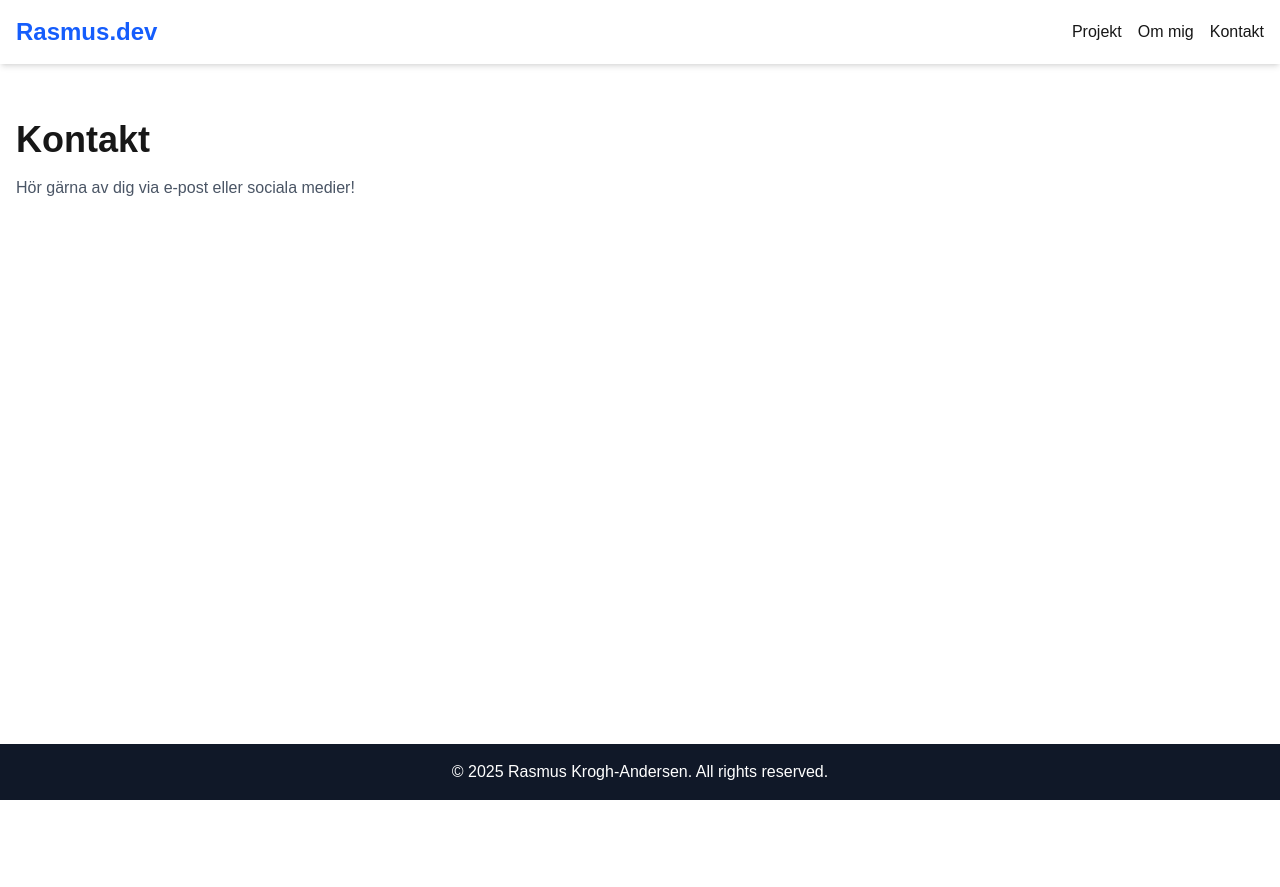
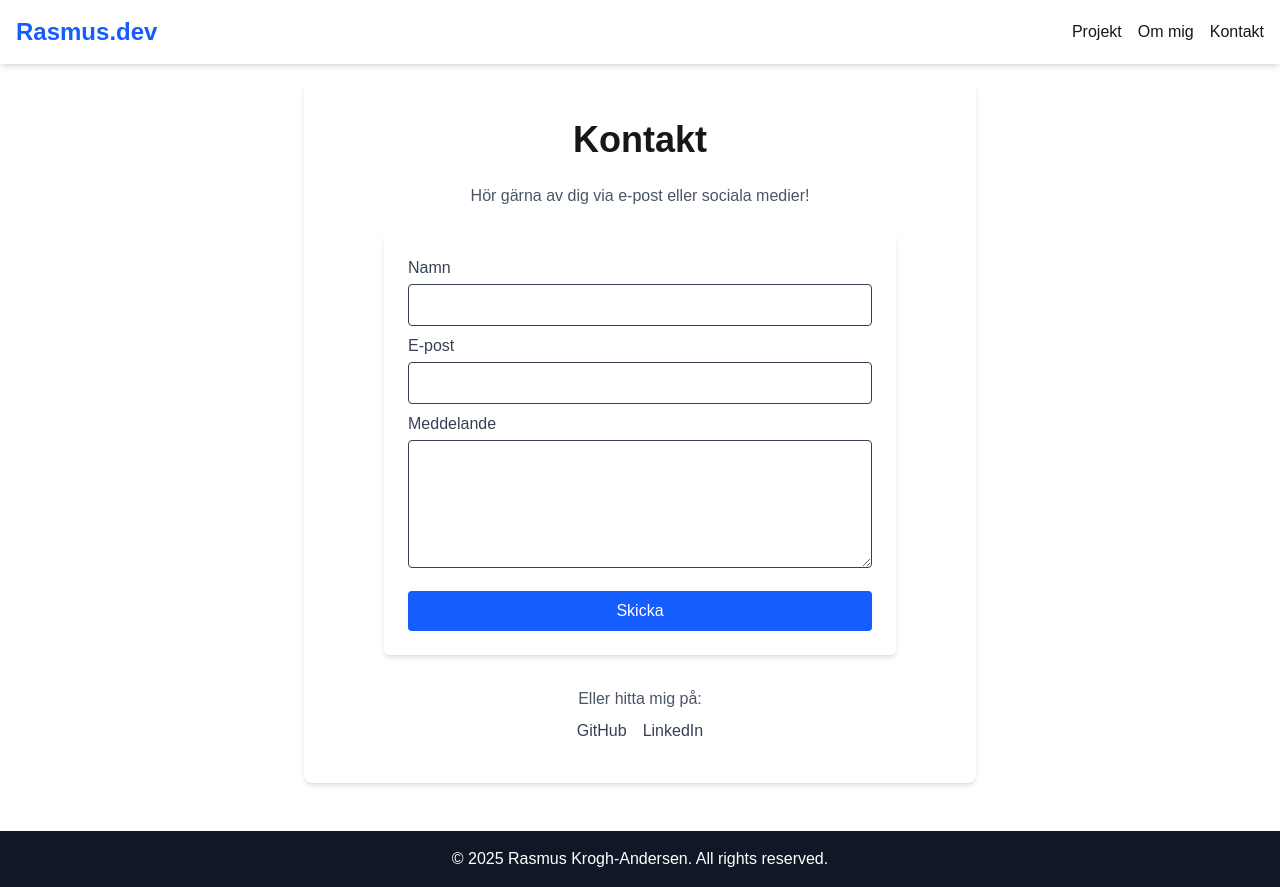
Before and after one commit to Rasmuskrogh/Portfolio-page-next.js, a Next.js app: page /contact in a window 1280 px wide. Before the commit the page ends 800 px from the top, so only its background shows below. Built offline with nearby package versions, Linux system fonts and the light colour scheme.

Commit message:
added basic content for contact, about and projects. Added 3 projects with links, A working contact form and animations for the hamburner menu

```diff
--- /dev/null
+++ b/app/api/contact/route.ts
@@ -0,0 +1,41 @@
+import { NextResponse } from "next/server";
+const nodemailer = require("nodemailer");
+
+export async function POST(req: Request) {
+  try {
+    console.log(process.env.EMAIL_USER);
+    const { name, email, message } = await req.json();
+
+    // Konfigurera nodemailer-transportören
+    const transporter = nodemailer.createTransport({
+      service: "gmail", // Ändra om du använder en annan leverantör
+      auth: {
+        user: process.env.EMAIL_USER, // Din e-postadress
+        pass: process.env.EMAIL_PASS, // Använd ett app-lösenord om du använder Gmail
+      },
+      tls: {
+        rejectUnauthorized:
+          process.env.NODE_ENV === "development" ? false : true,
+      },
+    });
+
+    // Konfigurera e-postmeddelandet
+    const mailOptions = {
+      from: email,
+      to: process.env.EMAIL_USER, // Din egen e-postadress
+      subject: `Nytt meddelande från ${name}`,
+      text: `Namn: ${name}\nE-post: ${email}\n\nMeddelande:\n${message}`,
+    };
+
+    // Skicka e-post
+    await transporter.sendMail(mailOptions);
+
+    return NextResponse.json({ success: true, message: "E-post skickad!" });
+  } catch (error) {
+    console.error("E-postfel:", error);
+    return NextResponse.json(
+      { success: false, message: "Misslyckades att skicka e-post." },
+      { status: 500 }
+    );
+  }
+}
--- a/app/contact/page.tsx
+++ b/app/contact/page.tsx
@@ -1,11 +1,38 @@
+import ContactForm from "@/components/ContactForm";
+
 export default function ContactPage() {
   return (
-    <section className="container mx-auto py-10">
-      <h1 className="text-4xl font-bold">Kontakt</h1>
-      <p className="mt-4 text-gray-600">
+    <section className="container mx-auto max-w-2xl py-10 px-6 bg-white shadow-md rounded-lg">
+      <h1 className="text-4xl font-bold text-center mb-6">Kontakt</h1>
+      <p className="text-gray-600 text-center mb-6">
         Hör gärna av dig via e-post eller sociala medier!
       </p>
-      {/* Här kan vi senare lägga in ett kontaktformulär */}
+
+      {/* Kontaktformulär (Client Component) */}
+      <ContactForm />
+
+      {/* Sociala länkar */}
+      <div className="mt-8 text-center">
+        <p className="text-gray-600">Eller hitta mig på:</p>
+        <div className="flex justify-center space-x-4 mt-2">
+          <a
+            href="https://github.com/RasmusKrogh"
+            target="_blank"
+            rel="noopener noreferrer"
+            className="text-gray-700 hover:text-blue-600 transition"
+          >
+            GitHub
+          </a>
+          <a
+            href="https://www.linkedin.com/in/rasmus-krogh-andersen-7b4a421b9/"
+            target="_blank"
+            rel="noopener noreferrer"
+            className="text-gray-700 hover:text-blue-600 transition"
+          >
+            LinkedIn
+          </a>
+        </div>
+      </div>
     </section>
   );
 }
--- a/app/projects/[slug]/page.tsx
+++ b/app/projects/[slug]/page.tsx
@@ -5,8 +5,8 @@ interface ProjectPageProps {
 export default function ProjectPage({ params }: ProjectPageProps) {
   return (
     <section className="container mx-auto py-10">
-      <h1 className="text-4xl font-bold">Projekt: {params.slug}</h1>
-      <p className="mt-4 text-gray-600">
+      <h1 className="text-4xl font-bold mb-4">Projekt: {params.slug}</h1>
+      <p className="text-gray-600">
         Detaljerad information om projektet "{params.slug}".
       </p>
     </section>
--- a/app/projects/page.tsx
+++ b/app/projects/page.tsx
@@ -1,11 +1,67 @@
+import Link from "next/link";
+
+const projects = [
+  {
+    title: "Have You Scene It?",
+    description: "En filmapplikation där användare kan betygsätta filmer.",
+    link: "https://havyousceneit.netlify.app/",
+    slug: "have-you-scene-it",
+  },
+  {
+    title: "Cocktail Wiki",
+    description:
+      "En interaktiv webbapp där du kan utforska och lära dig om olika cocktails, deras ingredienser och hur de tillagas.",
+    link: "https://earnest-sunflower-1acf67.netlify.app/",
+    slug: "cocktail-wiki",
+  },
+  {
+    title: "Ashley Perl",
+    description: "En personlig portfoliosida byggd för en klient.",
+    link: "https://ashleyperl.com/",
+    slug: "ashley-perl",
+  },
+];
+
 export default function ProjectsPage() {
   return (
-    <section className="container mx-auto py-10">
-      <h1 className="text-4xl font-bold">Mina projekt</h1>
-      <p className="mt-4 text-gray-600">
-        Här är några av de projekt jag har jobbat på.
+    <section className="container mx-auto py-16 px-6">
+      <h1 className="text-4xl font-bold text-center mb-6">Mina projekt</h1>
+      <p className="text-gray-600 text-center mb-12 max-w-2xl mx-auto">
+        Här är några av de projekt jag har jobbat på. Klicka på ett projekt för
+        att läsa mer eller besöka det live.
       </p>
-      {/* Här kommer en lista av projekt senare */}
+
+      <div className="grid gap-8 sm:grid-cols-2 lg:grid-cols-3">
+        {projects.map((project) => (
+          <div
+            key={project.slug}
+            className="group bg-white rounded-lg shadow-lg overflow-hidden border border-gray-200 transition-transform transform hover:scale-[1.02] hover:shadow-xl flex flex-col"
+          >
+            <div className="flex-1 p-6">
+              <h2 className="text-xl font-semibold text-gray-900 mb-2">
+                {project.title}
+              </h2>
+              <p className="text-gray-700 mb-4">{project.description}</p>
+            </div>
+            <div className="flex gap-4 p-6 bg-gray-100">
+              <Link
+                href={`/projects/${project.slug}`}
+                className="w-full text-center bg-blue-600 text-white px-4 py-2 rounded-md hover:bg-blue-700 transition"
+              >
+                Läs mer
+              </Link>
+              <a
+                href={project.link}
+                target="_blank"
+                rel="noopener noreferrer"
+                className="w-full text-center border border-blue-600 text-blue-600 px-4 py-2 rounded-md hover:bg-blue-600 hover:text-white transition"
+              >
+                Besök
+              </a>
+            </div>
+          </div>
+        ))}
+      </div>
     </section>
   );
 }
--- /dev/null
+++ b/components/ContactForm.tsx
@@ -0,0 +1,93 @@
+"use client";
+
+import { useState } from "react";
+
+export default function ContactForm() {
+  const [formData, setFormData] = useState({
+    name: "",
+    email: "",
+    message: "",
+  });
+  const [status, setStatus] = useState<string | null>(null);
+
+  const handleChange = (
+    e: React.ChangeEvent<HTMLInputElement | HTMLTextAreaElement>
+  ) => {
+    setFormData({ ...formData, [e.target.name]: e.target.value });
+  };
+
+  const handleSubmit = async (e: React.FormEvent) => {
+    e.preventDefault();
+    setStatus("Skickar...");
+
+    try {
+      const response = await fetch("/api/contact", {
+        method: "POST",
+        headers: {
+          "Content-Type": "application/json",
+        },
+        body: JSON.stringify(formData),
+      });
+
+      if (response.ok) {
+        setStatus("Meddelandet har skickats!");
+        setFormData({ name: "", email: "", message: "" });
+      } else {
+        setStatus("Något gick fel, försök igen.");
+      }
+    } catch (error) {
+      setStatus("Något gick fel, försök igen.");
+    }
+  };
+
+  return (
+    <form
+      onSubmit={handleSubmit}
+      className="max-w-lg mx-auto p-6 bg-white shadow-md rounded-md"
+    >
+      <label className="block mb-2 text-gray-700">
+        Namn
+        <input
+          type="text"
+          name="name"
+          value={formData.name}
+          onChange={handleChange}
+          required
+          className="w-full p-2 border rounded mt-1"
+        />
+      </label>
+
+      <label className="block mb-2 text-gray-700">
+        E-post
+        <input
+          type="email"
+          name="email"
+          value={formData.email}
+          onChange={handleChange}
+          required
+          className="w-full p-2 border rounded mt-1"
+        />
+      </label>
+
+      <label className="block mb-4 text-gray-700">
+        Meddelande
+        <textarea
+          name="message"
+          value={formData.message}
+          onChange={handleChange}
+          required
+          className="w-full p-2 border rounded mt-1 h-32"
+        ></textarea>
+      </label>
+
+      <button
+        type="submit"
+        className="w-full bg-blue-600 text-white p-2 rounded hover:bg-blue-700"
+      >
+        Skicka
+      </button>
+
+      {status && <p className="mt-4 text-gray-600">{status}</p>}
+    </form>
+  );
+}
--- a/components/Header.tsx
+++ b/components/Header.tsx
@@ -1,11 +1,17 @@
 "use client";
 
 import { useState } from "react";
+import { FiMenu, FiX } from "react-icons/fi"; // Ikoner för hamburgermeny
 import Link from "next/link";
-import { FiMenu, FiX } from "react-icons/fi"; // Ikoner för hamburgermeny
+import NavLinks from "@/components/NavLinks"; // Importera den nya NavLinks-komponenten
 
 const Header = () => {
-  const [isOpen, setIsOpen] = useState(false);
+  const [isOpen, setIsOpen] = useState(false); // Endast ett state för att styra menyns öppning/stängning
+
+  // Funktion för att växla mellan öppning och stängning
+  const toggleMenu = () => {
+    setIsOpen((prev) => !prev); // Växla mellan true/false
+  };
 
   return (
     <nav className="bg-white shadow-md">
@@ -22,7 +28,7 @@ const Header = () => {
 
         {/* Mobile Menu Button */}
         <button
-          onClick={() => setIsOpen(!isOpen)}
+          onClick={toggleMenu}
           className="md:hidden text-gray-900"
           aria-label="Öppna meny"
         >
@@ -30,31 +36,18 @@ const Header = () => {
         </button>
       </div>
 
-      {/* Mobile Menu (syns bara när isOpen är true) */}
-      {isOpen && (
-        <div className="md:hidden bg-white shadow-md">
-          <div className="flex flex-col items-center space-y-4 py-4">
-            <NavLinks />
-          </div>
+      {/* Mobile Menu */}
+      <div
+        className={`md:hidden bg-white shadow-md overflow-hidden transition-all ease-in-out duration-500 ${
+          isOpen ? " max-h-[136px] opacity-100" : "max-h-0 opacity-0"
+        }`}
+      >
+        <div className="flex flex-col items-center space-y-4 py-4">
+          <NavLinks />
         </div>
-      )}
+      </div>
     </nav>
   );
 };
 
-// Återanvändbara navigationslänkar
-const NavLinks = () => (
-  <>
-    <Link href="/projects" className="hover:text-blue-600">
-      Projekt
-    </Link>
-    <Link href="/about" className="hover:text-blue-600">
-      Om mig
-    </Link>
-    <Link href="/contact" className="hover:text-blue-600">
-      Kontakt
-    </Link>
-  </>
-);
-
 export default Header;
--- /dev/null
+++ b/components/NavLinks.tsx
@@ -0,0 +1,17 @@
+import Link from "next/link";
+
+const NavLinks = () => (
+  <>
+    <Link href="/projects" className="hover:text-blue-600">
+      Projekt
+    </Link>
+    <Link href="/about" className="hover:text-blue-600">
+      Om mig
+    </Link>
+    <Link href="/contact" className="hover:text-blue-600">
+      Kontakt
+    </Link>
+  </>
+);
+
+export default NavLinks;
--- a/package.json
+++ b/package.json
@@ -10,6 +10,8 @@
   },
   "dependencies": {
     "next": "15.2.3",
+    "next-intl": "^4.0.2",
+    "nodemailer": "^6.10.0",
     "react": "^19.0.0",
     "react-dom": "^19.0.0",
     "react-icons": "^5.5.0"
```
Also changed, not shown: app/about/page.tsx (+55 -5 lines), 1 other file (tests, documents, lock files or other folders).
